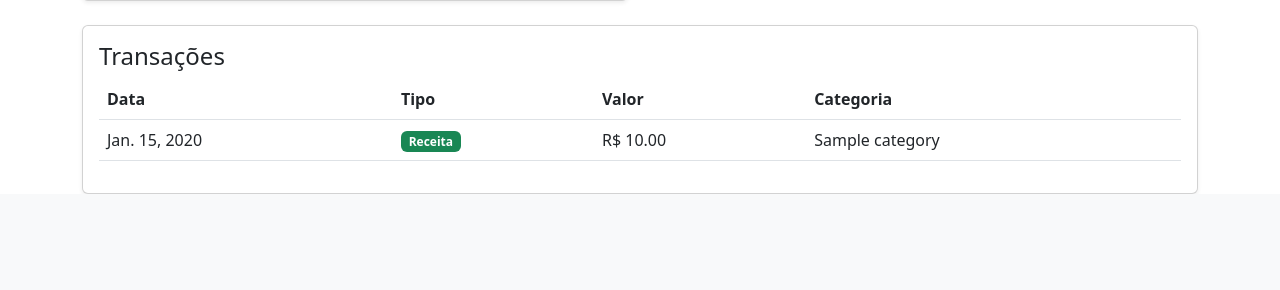
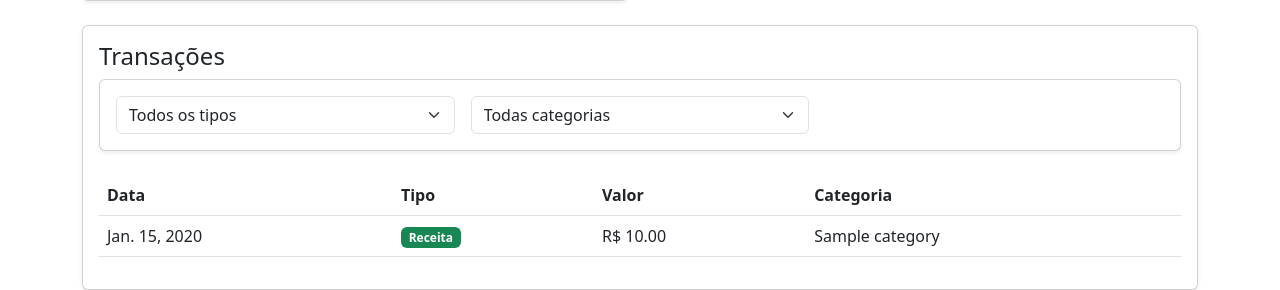
Before and after one commit to DiegoBasgal/Fintrack, a Django app: page / in a window 1280 px wide. Shown: the part 994-1284 px from the top of the page. Before the commit the page ends 1188 px from the top, so only its background shows below. Run offline with Django 5.2, Linux system fonts and the light colour scheme; a user stored in the database is signed in; tables that the repository leaves empty hold one stand-in row (values such as "Sample post").

Commit message:
Added filter to transactions table

```diff
--- a/apps/transactions/views.py
+++ b/apps/transactions/views.py
@@ -3,7 +3,7 @@ from django.contrib.auth.decorators import login_required
 from django.db.models import Sum
 from django.db.models.functions import TruncMonth
 from .forms import TransactionForm
-from .models import Transaction
+from .models import Transaction, Category
 from .selectors import get_user_transactions
 from .services import calculate_summary, generate_insights
 from rest_framework.decorators import api_view
@@ -54,6 +54,8 @@ def dashboard(request):
         'month_labels': month_labels,
         'month_values': month_values,
 
+        'categories': Category.objects.all()
+
     })
 
 
--- a/static/css/style.css
+++ b/static/css/style.css
@@ -172,3 +172,8 @@ body.dark-mode .login-card input {
     color: white;
     border-color: #555;
 }
+
+
+.transaction-row {
+    transition: all 0.3s ease;
+}
--- a/templates/transactions/dashboard.html
+++ b/templates/transactions/dashboard.html
@@ -82,6 +82,31 @@
 
         <h4>Transações</h4>
 
+        <div class="card shadow-sm p-3 mb-4" data-aos="fade-down">
+            <div class="row g-3">
+
+                <div class="col-md-4">
+                    <select id="filter-type" class="form-select">
+                        <option value="">Todos os tipos</option>
+                        <option value="receita">Receita</option>
+                        <option value="despesa">Despesa</option>
+                    </select>
+                </div>
+
+                <div class="col-md-4">
+                    <select id="filter-category" class="form-select">
+                        <option value="">Todas categorias</option>
+                        {% for category in categories %}
+                            <option value="{{ category.name }}">
+                                {{ category.name }}
+                            </option>
+                        {% endfor %}
+                    </select>
+                </div>
+
+            </div>
+        </div>
+
         <table class="table table-hover">
             <thead>
                 <tr>
@@ -94,10 +119,10 @@
 
             <tbody>
             {% for t in transactions %}
-                <tr>
+                <tr class="transaction-row">
                     <td>{{ t.date }}</td>
 
-                    <td>
+                    <td class="transaction-type">
                         {% if t.type == 'income' %}
                             <span class="badge bg-success">
                                 Receita
@@ -110,7 +135,7 @@
                     </td>
 
                     <td>R$ {{ t.amount }}</td>
-                    <td>{{ t.category }}</td>
+                    <td class="transaction-category">{{ t.category }}</td>
                 </tr>
             {% endfor %}
             </tbody>
@@ -164,4 +189,50 @@ window.onload = function () {
 };
 </script>
 
+<script>
+document.addEventListener("DOMContentLoaded", function () {
+
+    const typeFilter = document.getElementById("filter-type");
+    const categoryFilter = document.getElementById("filter-category");
+    const rows = document.querySelectorAll(".transaction-row");
+    console.log(rows.length);
+
+    function applyFilters() {
+        const selectedType = typeFilter.value.toLowerCase();
+        const selectedCategory = categoryFilter.value.toLowerCase();
+
+        rows.forEach(row => {
+
+            const typeCell = row.querySelector(".transaction-type");
+            const categoryCell = row.querySelector(".transaction-category");
+
+            if (!typeCell || !categoryCell) return;
+
+            const type =
+                typeCell.innerText.trim().toLowerCase();
+
+            const category =
+                categoryCell.innerText.trim().toLowerCase();
+
+            const matchType =
+                selectedType === "" || type.includes(selectedType);
+
+            const matchCategory =
+                selectedCategory === "" || category.includes(selectedCategory);
+
+            if (matchType && matchCategory) {
+                row.style.display = "";
+                row.style.opacity = "1";
+            } else {
+                row.style.display = "none";
+            }
+        });
+    }
+
+    typeFilter.addEventListener("change", applyFilters);
+    categoryFilter.addEventListener("change", applyFilters);
+
+});
+</script>
+
 {% endblock %}
```
